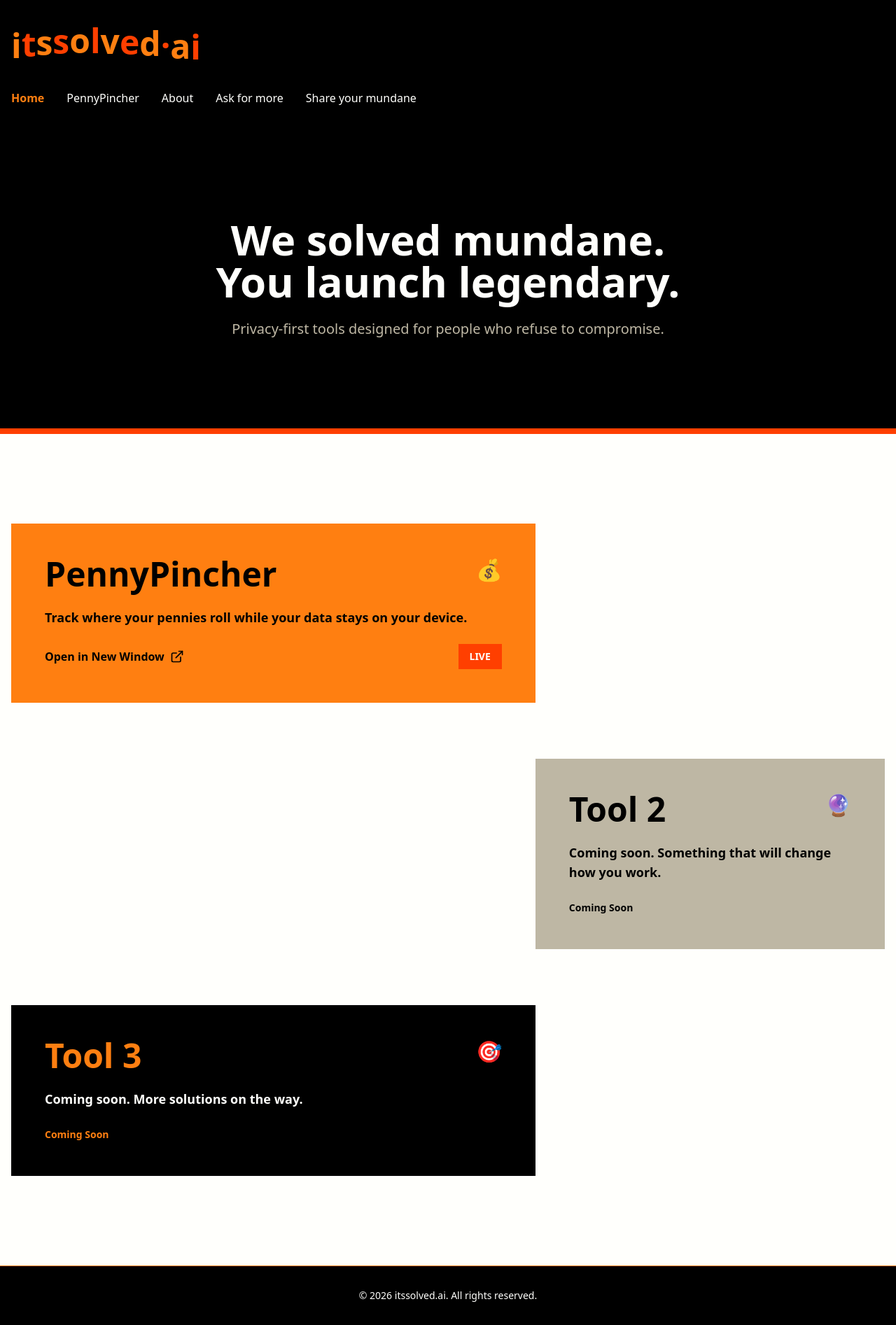
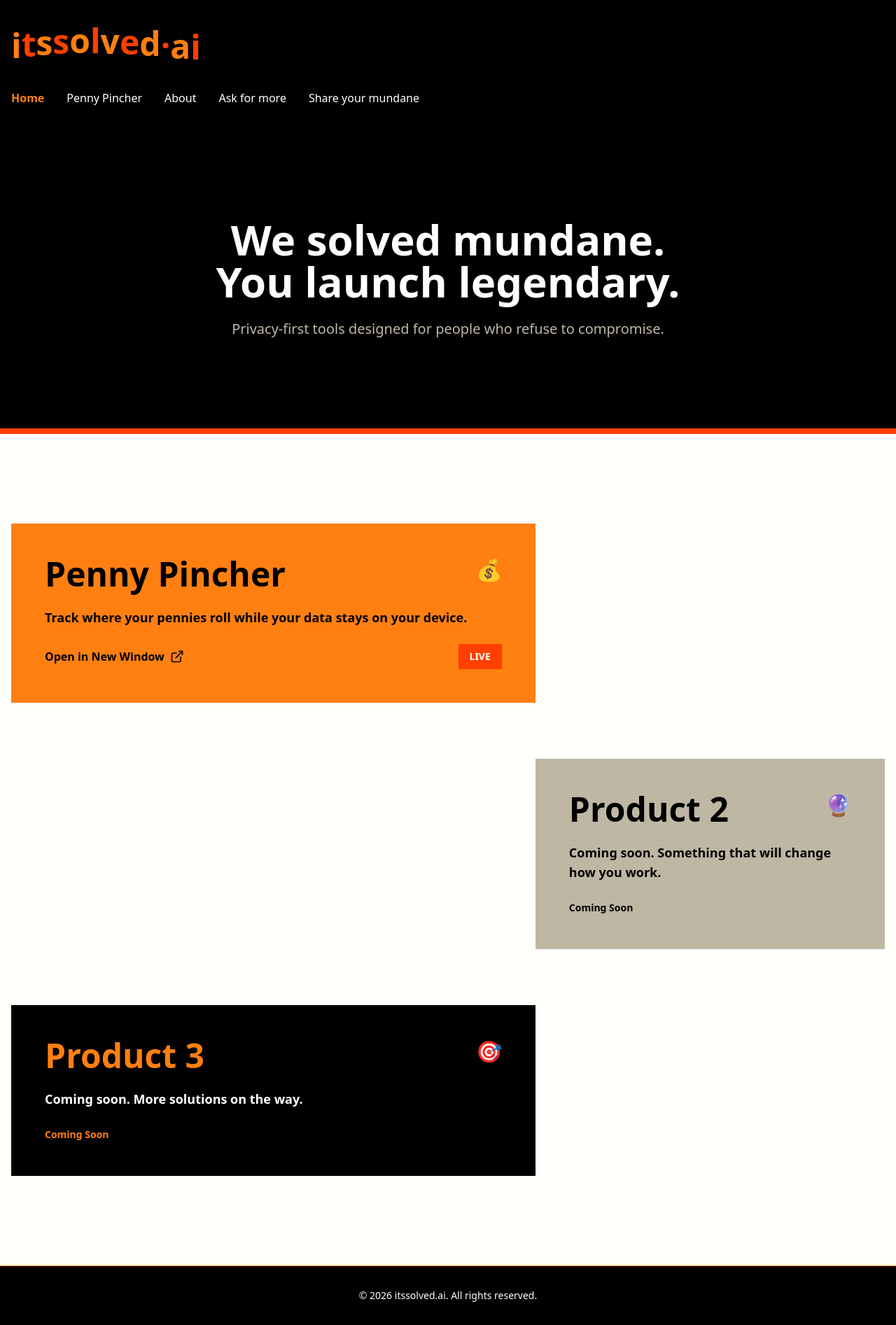
Before and after one commit to poojabmadhav/itssolved-ai, a Next.js app: page / in a window 1280 px wide. Shown: the whole page at 70% size. Built offline with nearby package versions, Linux system fonts and the light colour scheme.

Commit message:
Rename /tools to /products, update Penny Pincher to two words, update all product pages

```diff
--- a/app/page.tsx
+++ b/app/page.tsx
@@ -21,16 +21,14 @@ export default function Home() {
 
       {/* Tools Section - Asymmetric Layout */}
       <section className="px-4 py-16 md:py-32 max-w-7xl mx-auto">
-        {/* Tool 1: PennyPincher - Large left block */}
-        <a
-          href="https://penny-pincher-eight.vercel.app"
-          target="_blank"
-          rel="noopener noreferrer"
+        {/* Product 1: Penny Pincher - Large left block */}
+        <Link
+          href="/products/penny-pincher"
           className="block mb-20 hover:scale-105 transition-transform duration-300"
         >
           <div className="bg-[#FF7F11] p-8 md:p-12 w-full md:w-3/5 rounded-none hover:shadow-2xl transition-shadow">
             <div className="flex justify-between items-start mb-6">
-              <h2 className="text-4xl md:text-5xl font-bold text-[#000000]">PennyPincher</h2>
+              <h2 className="text-4xl md:text-5xl font-bold text-[#000000]">Penny Pincher</h2>
               <span className="text-3xl">💰</span>
             </div>
             <p className="text-lg text-[#000000] mb-6 font-semibold">
@@ -43,13 +41,13 @@ export default function Home() {
               <span className="bg-[#FF3F00] text-[#FFFFFC] px-4 py-2 font-bold text-sm">LIVE</span>
             </div>
           </div>
-        </a>
+        </Link>
 
-        {/* Tool 2: Coming Soon - Right block with margin */}
-        <Link href="/tools/tool-2" className="block mb-20 ml-auto w-full md:w-2/5 hover:scale-105 transition-transform duration-300">
+        {/* Product 2: Coming Soon - Right block with margin */}
+        <Link href="/products/product-2" className="block mb-20 ml-auto w-full md:w-2/5 hover:scale-105 transition-transform duration-300">
           <div className="bg-[#BEB7A4] p-8 md:p-12 rounded-none hover:shadow-2xl transition-shadow">
             <div className="flex justify-between items-start mb-6">
-              <h2 className="text-4xl md:text-5xl font-bold text-[#000000]">Tool 2</h2>
+              <h2 className="text-4xl md:text-5xl font-bold text-[#000000]">Product 2</h2>
               <span className="text-3xl">🔮</span>
             </div>
             <p className="text-lg text-[#000000] mb-6 font-semibold">
@@ -59,11 +57,11 @@ export default function Home() {
           </div>
         </Link>
 
-        {/* Tool 3: Coming Soon - Large left block on black */}
-        <Link href="/tools/tool-3" className="block hover:scale-105 transition-transform duration-300">
+        {/* Product 3: Coming Soon - Large left block on black */}
+        <Link href="/products/product-3" className="block hover:scale-105 transition-transform duration-300">
           <div className="bg-[#000000] p-8 md:p-12 w-full md:w-3/5 rounded-none hover:shadow-2xl transition-shadow">
             <div className="flex justify-between items-start mb-6">
-              <h2 className="text-4xl md:text-5xl font-bold text-[#FF7F11]">Tool 3</h2>
+              <h2 className="text-4xl md:text-5xl font-bold text-[#FF7F11]">Product 3</h2>
               <span className="text-3xl">🎯</span>
             </div>
             <p className="text-lg text-[#FFFFFC] mb-6 font-semibold">
--- a/app/tools/tool-2/page.tsx
+++ b/app/products/product-2/page.tsx
@@ -1,28 +1,28 @@
 import Link from "next/link";
 import { ArrowLeft } from "lucide-react";
 
-export default function Tool2Page() {
+export default function Product2Page() {
   return (
-    <div className="min-h-screen bg-[#F3F4F6]">
+    <div className="min-h-screen bg-[#FFFFFC]">
       <div className="max-w-5xl mx-auto px-4 py-16">
         <Link
           href="/"
-          className="inline-flex items-center gap-2 text-[#F97316] hover:text-[#111827] transition-colors mb-12"
+          className="inline-flex items-center gap-2 text-[#FF7F11] hover:text-[#000000] transition-colors mb-12"
         >
           <ArrowLeft className="w-4 h-4" />
           Back to Home
         </Link>
 
         <div className="text-center py-32">
-          <h1 className="text-5xl font-bold text-[#111827] mb-6">Tool 2</h1>
-          <div className="w-24 h-24 bg-gradient-to-br from-[#F97316] to-[#FB923C] rounded-full mx-auto mb-8" />
+          <h1 className="text-5xl font-bold text-[#000000] mb-6">Product 2</h1>
+          <div className="w-24 h-24 bg-gradient-to-br from-[#FF7F11] to-[#FB923C] rounded-full mx-auto mb-8" />
           <p className="text-2xl text-[#6B7280] mb-8">Coming Soon</p>
           <p className="text-lg text-[#9CA3AF] mb-12 max-w-2xl mx-auto">
             We're building something special. Check back soon for updates.
           </p>
           <Link
             href="/"
-            className="inline-flex items-center justify-center px-6 py-3 bg-[#F97316] text-white font-semibold rounded-lg hover:bg-[#EA580C] transition-all"
+            className="inline-flex items-center justify-center px-6 py-3 bg-[#FF7F11] text-white font-semibold rounded-lg hover:bg-[#EA580C] transition-all"
           >
             Explore Other Tools
           </Link>
--- a/app/tools/tool-3/page.tsx
+++ b/app/products/product-3/page.tsx
@@ -1,20 +1,20 @@
 import Link from "next/link";
 import { ArrowLeft } from "lucide-react";
 
-export default function Tool3Page() {
+export default function Product3Page() {
   return (
-    <div className="min-h-screen bg-[#F3F4F6]">
+    <div className="min-h-screen bg-[#FFFFFC]">
       <div className="max-w-5xl mx-auto px-4 py-16">
         <Link
           href="/"
-          className="inline-flex items-center gap-2 text-[#F97316] hover:text-[#111827] transition-colors mb-12"
+          className="inline-flex items-center gap-2 text-[#FF7F11] hover:text-[#000000] transition-colors mb-12"
         >
           <ArrowLeft className="w-4 h-4" />
           Back to Home
         </Link>
 
         <div className="text-center py-32">
-          <h1 className="text-5xl font-bold text-[#111827] mb-6">Tool 3</h1>
+          <h1 className="text-5xl font-bold text-[#000000] mb-6">Product 3</h1>
           <div className="w-24 h-24 bg-gradient-to-br from-[#F97316] to-[#FBBF24] rounded-full mx-auto mb-8" />
           <p className="text-2xl text-[#6B7280] mb-8">Coming Soon</p>
           <p className="text-lg text-[#9CA3AF] mb-12 max-w-2xl mx-auto">
--- a/components/Navbar.tsx
+++ b/components/Navbar.tsx
@@ -24,8 +24,8 @@ export default function Navbar() {
           <Link href="/" className={`transition-colors ${isActive("/") ? "text-[#FF7F11] font-semibold" : "text-[#FFFFFC] hover:text-[#FF7F11]"}`}>
             Home
           </Link>
-          <Link href="/tools/penny-pincher" className={`transition-colors ${isActive("/tools/penny-pincher") ? "text-[#FF7F11] font-semibold" : "text-[#FFFFFC] hover:text-[#FF7F11]"}`}>
-            PennyPincher
+          <Link href="/products/penny-pincher" className={`transition-colors ${isActive("/products/penny-pincher") ? "text-[#FF7F11] font-semibold" : "text-[#FFFFFC] hover:text-[#FF7F11]"}`}>
+            Penny Pincher
           </Link>
           <Link href="/about" className={`transition-colors ${isActive("/about") ? "text-[#FF7F11] font-semibold" : "text-[#FFFFFC] hover:text-[#FF7F11]"}`}>
             About
```
Also changed, not shown: app/products/penny-pincher/page.tsx (renamed from app/tools/penny-pincher/page.tsx).
